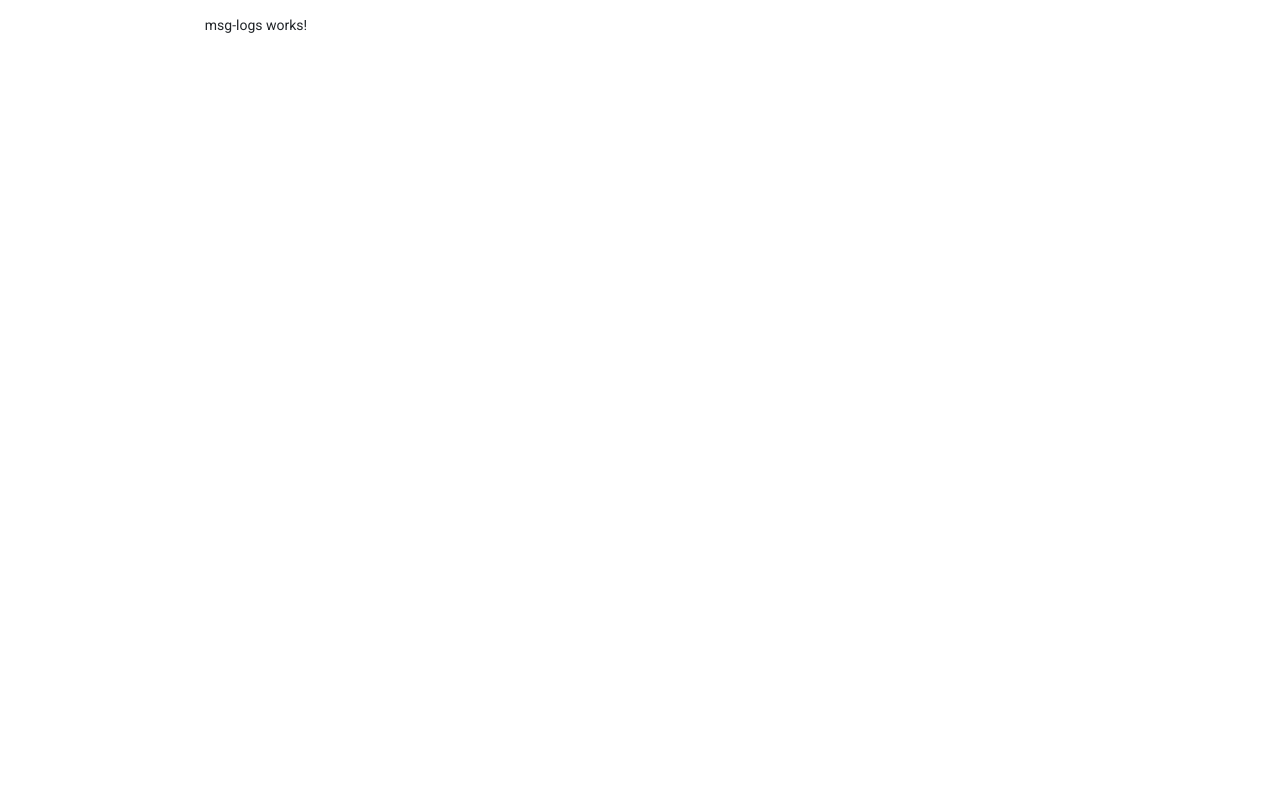
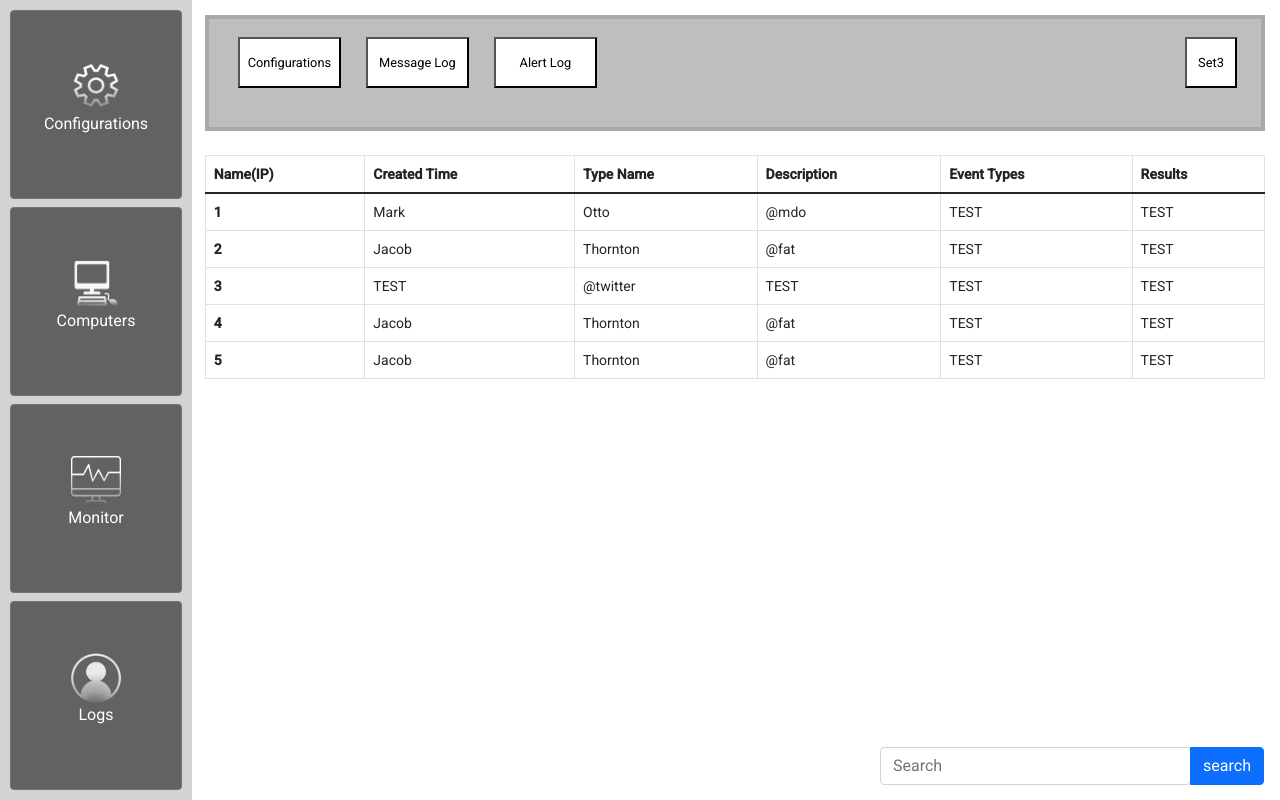
Before and after one commit to Martinius1/Pablle, an Angular app: page /logs/messages in a window 1280 px wide. Built offline with nearby package versions, Linux system fonts and the light colour scheme.

Commit message:
pridani vsech oken logu

```diff
--- a/src/app/pages/logs/alert-log/alert-log.component.html
+++ b/src/app/pages/logs/alert-log/alert-log.component.html
@@ -1 +1,81 @@
-<p>alert-log works!</p>
+<div class="header-background">
+  <h1 class="request-header">
+    <button class="button-configuration">Configurations</button>
+    <button class="button-message">Message Log</button>
+    <button class="button-alert">Alert Log</button>
+    <button class="button-set-email">Set2</button>
+    <table class="table table-bordered"></table>
+
+  </h1>
+</div>
+
+<div class="button-configuration">
+
+</div>
+
+<div class="button-message">
+
+</div>
+
+<div class="button-alert">
+
+</div>
+
+<div class="button-set-email">
+
+</div>
+
+<div style="margin-top: 3vh"></div>
+<table class="table table-bordered">
+  <thead>
+  <tr class>
+    <th scope="col">Name(IP)</th>
+    <th scope="col">Created Time</th>
+    <th scope="col">Alert Type</th>
+    <th scope="col">Description</th>
+  </tr>
+  </thead>
+  <tbody>
+  <tr>
+    <th scope="row">1</th>
+    <td>Mark</td>
+    <td>Otto</td>
+    <td>@mdo</td>
+
+  </tr>
+  <tr>
+    <th scope="row">2</th>
+    <td>Jacob</td>
+    <td>Thornton</td>
+    <td>@fat</td>
+
+  </tr>
+  <tr>
+    <th scope="row">3</th>
+    <td>TEST</td>
+    <td>@twitter</td>
+    <td>TEST</td>
+
+  </tr>
+  <tr>
+    <th scope="row">4</th>
+    <td>Jacob</td>
+    <td>Thornton</td>
+    <td>@fat</td>
+
+  </tr>
+  <tr>
+    <th scope="row">5</th>
+    <td>Jacob</td>
+    <td>Thornton</td>
+    <td>@fat</td>
+
+  </tr>
+  </tbody>
+</table>
+
+
+
+
+<app-search-bar></app-search-bar>
+<app-side-bar></app-side-bar>
--- a/src/app/pages/logs/alert-log/alert-log.component.scss
+++ b/src/app/pages/logs/alert-log/alert-log.component.scss
@@ -0,0 +1,51 @@
+.header-background{
+  background-color: #BEBEBE;
+  height: 15%;
+  justify-content: left;
+  align-items: center;
+  display: flex;
+  border: 4px solid darkgrey;
+  .request-header{
+    font-size: 2vw;
+    margin-left: 1.3vw;
+    margin-top: 1.5vh;
+
+
+
+  }
+
+  .button-configuration{
+    margin-left: 1vw;
+    background-color: white;
+    font-size: 1vw;
+    height: 4vw;
+    width: 8vw;
+
+
+  }
+  .button-message{
+    margin-left: 2vw;
+    background-color: white;
+    font-size: 1vw;
+    height: 4vw;
+    width: 8vw;
+
+  }
+  .button-alert{
+    margin-left: 2vw;
+    background-color: white;
+    font-size: 1vw;
+    height: 4vw;
+    width: 8vw;
+
+  }
+  .button-set-email{
+    margin-left: 46vw;
+    background-color: white;
+    font-size: 1vw;
+    height: 4vw;
+    width: 4vw;
+
+  }
+
+}
--- a/src/app/pages/logs/logs.component.html
+++ b/src/app/pages/logs/logs.component.html
@@ -3,7 +3,7 @@
     <button class="button-configuration">Configurations</button>
     <button class="button-message">Message Log</button>
     <button class="button-alert">Alert Log</button>
-    <button class="button-set-email">Set</button>
+    <button class="button-set-email">Set1</button>
     <table class="table table-bordered"></table>
 
   </h1>
@@ -25,13 +25,16 @@
 
 </div>
 
+<div style="margin-top: 3vh"></div>
 <table class="table table-bordered">
   <thead>
   <tr class>
-    <th scope="col">#</th>
-    <th scope="col">First</th>
-    <th scope="col">Last</th>
-    <th scope="col">Handle</th>
+    <th scope="col">Name(IP)</th>
+    <th scope="col">Task Name</th>
+    <th scope="col">Created Time</th>
+    <th scope="col">Operation</th>
+    <th scope="col">Result</th>
+    <th scope="col">Description</th>
   </tr>
   </thead>
   <tbody>
@@ -40,17 +43,40 @@
     <td>Mark</td>
     <td>Otto</td>
     <td>@mdo</td>
+    <td>TEST</td>
+    <td>TEST</td>
   </tr>
   <tr>
     <th scope="row">2</th>
     <td>Jacob</td>
     <td>Thornton</td>
     <td>@fat</td>
+    <td>TEST</td>
+    <td>TEST</td>
   </tr>
   <tr>
     <th scope="row">3</th>
-    <td colspan="2">Larry the Bird</td>
+    <td>TEST</td>
     <td>@twitter</td>
+    <td>TEST</td>
+    <td>TEST</td>
+    <td>TEST</td>
+  </tr>
+  <tr>
+    <th scope="row">4</th>
+    <td>Jacob</td>
+    <td>Thornton</td>
+    <td>@fat</td>
+    <td>TEST</td>
+    <td>TEST</td>
+  </tr>
+  <tr>
+    <th scope="row">5</th>
+    <td>Jacob</td>
+    <td>Thornton</td>
+    <td>@fat</td>
+    <td>TEST</td>
+    <td>TEST</td>
   </tr>
   </tbody>
 </table>
--- a/src/app/pages/logs/msg-logs/msg-logs.component.html
+++ b/src/app/pages/logs/msg-logs/msg-logs.component.html
@@ -1 +1,88 @@
-<p>msg-logs works!</p>
+<div class="header-background">
+  <h1 class="request-header">
+    <button class="button-configuration">Configurations</button>
+    <button class="button-message">Message Log</button>
+    <button class="button-alert">Alert Log</button>
+    <button class="button-set-email">Set3</button>
+    <table class="table table-bordered"></table>
+
+  </h1>
+</div>
+
+<div class="button-configuration">
+
+</div>
+
+<div class="button-message">
+
+</div>
+
+<div class="button-alert">
+
+</div>
+
+<div class="button-set-email">
+
+</div>
+
+<div style="margin-top: 3vh"></div>
+<table class="table table-bordered">
+  <thead>
+  <tr class>
+    <th scope="col">Name(IP)</th>
+    <th scope="col">Created Time</th>
+    <th scope="col">Type Name</th>
+    <th scope="col">Description</th>
+    <th scope="col">Event Types</th>
+    <th scope="col">Results</th>
+  </tr>
+  </thead>
+  <tbody>
+  <tr>
+    <th scope="row">1</th>
+    <td>Mark</td>
+    <td>Otto</td>
+    <td>@mdo</td>
+    <td>TEST</td>
+    <td>TEST</td>
+  </tr>
+  <tr>
+    <th scope="row">2</th>
+    <td>Jacob</td>
+    <td>Thornton</td>
+    <td>@fat</td>
+    <td>TEST</td>
+    <td>TEST</td>
+  </tr>
+  <tr>
+    <th scope="row">3</th>
+    <td>TEST</td>
+    <td>@twitter</td>
+    <td>TEST</td>
+    <td>TEST</td>
+    <td>TEST</td>
+  </tr>
+  <tr>
+    <th scope="row">4</th>
+    <td>Jacob</td>
+    <td>Thornton</td>
+    <td>@fat</td>
+    <td>TEST</td>
+    <td>TEST</td>
+  </tr>
+  <tr>
+    <th scope="row">5</th>
+    <td>Jacob</td>
+    <td>Thornton</td>
+    <td>@fat</td>
+    <td>TEST</td>
+    <td>TEST</td>
+  </tr>
+  </tbody>
+</table>
+
+
+
+
+<app-search-bar></app-search-bar>
+<app-side-bar></app-side-bar>
--- a/src/app/pages/logs/msg-logs/msg-logs.component.scss
+++ b/src/app/pages/logs/msg-logs/msg-logs.component.scss
@@ -0,0 +1,51 @@
+.header-background{
+  background-color: #BEBEBE;
+  height: 15%;
+  justify-content: left;
+  align-items: center;
+  display: flex;
+  border: 4px solid darkgrey;
+  .request-header{
+    font-size: 2vw;
+    margin-left: 1.3vw;
+    margin-top: 1.5vh;
+
+
+
+  }
+
+  .button-configuration{
+    margin-left: 1vw;
+    background-color: white;
+    font-size: 1vw;
+    height: 4vw;
+    width: 8vw;
+
+
+  }
+  .button-message{
+    margin-left: 2vw;
+    background-color: white;
+    font-size: 1vw;
+    height: 4vw;
+    width: 8vw;
+
+  }
+  .button-alert{
+    margin-left: 2vw;
+    background-color: white;
+    font-size: 1vw;
+    height: 4vw;
+    width: 8vw;
+
+  }
+  .button-set-email{
+    margin-left: 46vw;
+    background-color: white;
+    font-size: 1vw;
+    height: 4vw;
+    width: 4vw;
+
+  }
+
+}
```
Also changed, not shown: src/app/pages/logs/logs.component.scss (line endings or trailing spaces).
